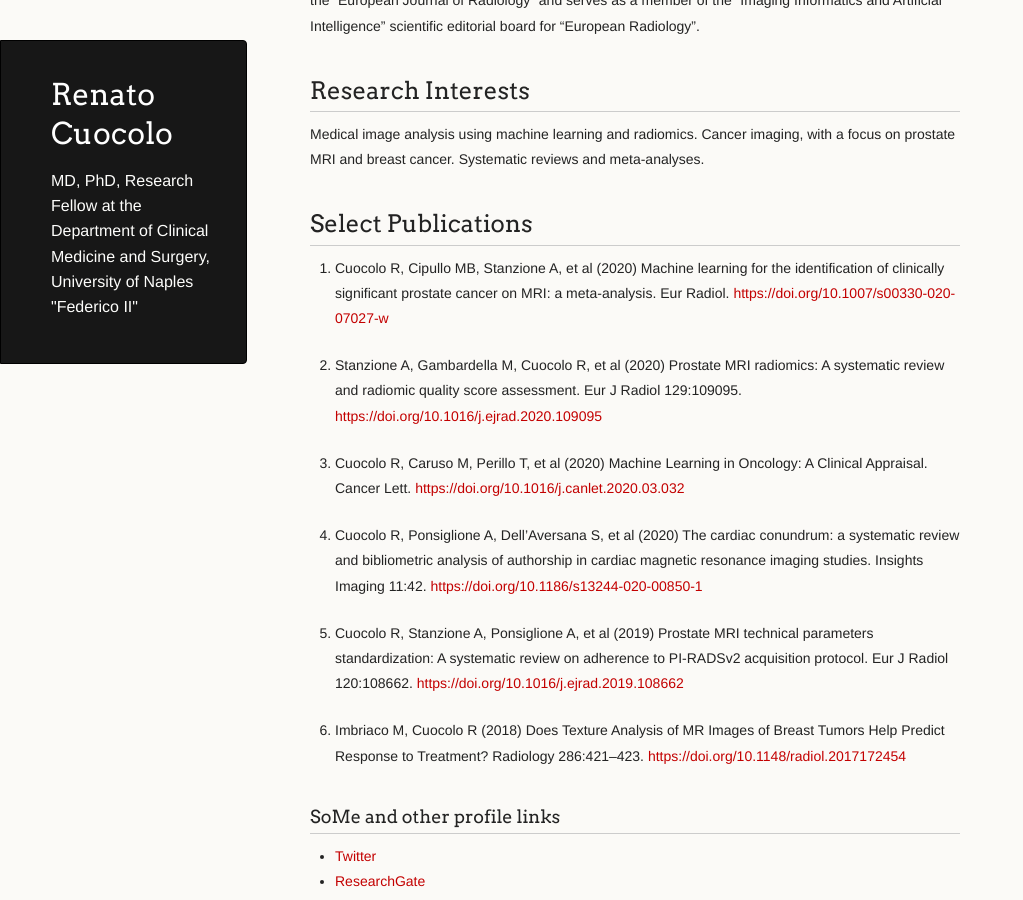
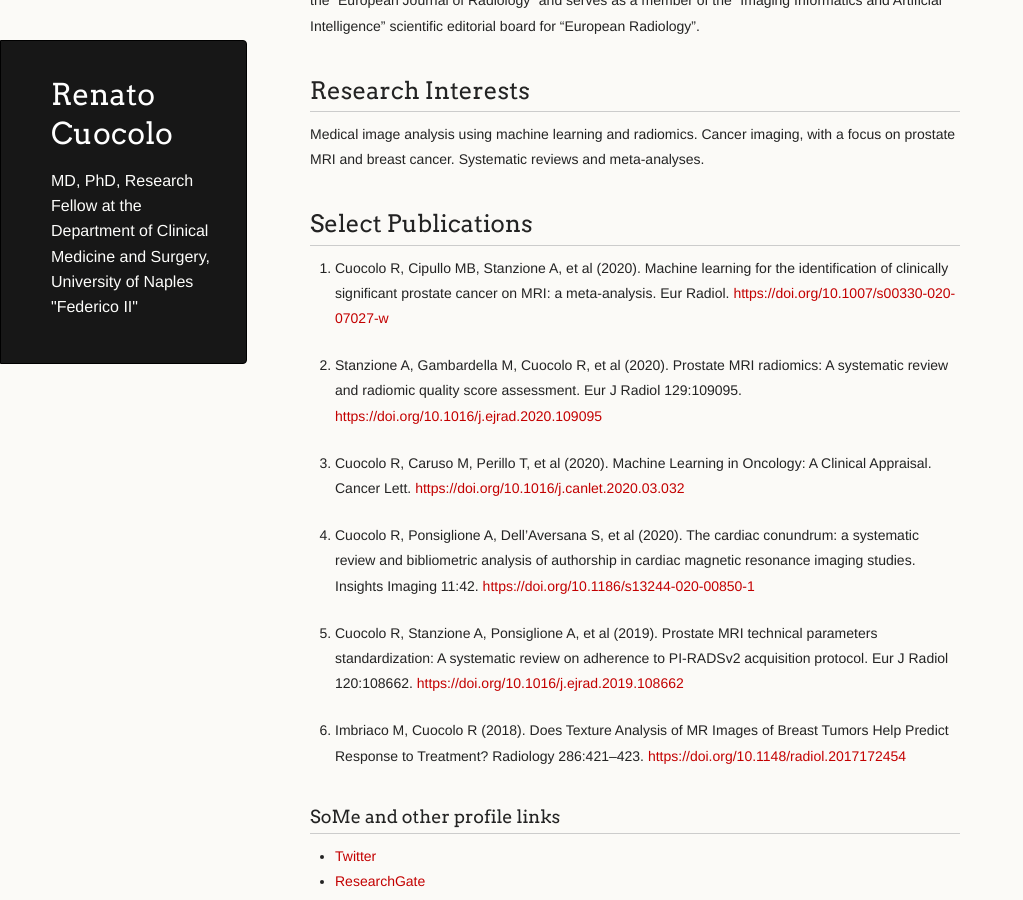
Before and after one commit to rcuocolo/rcuocolo.github.io, a Jekyll site: the page index.html, which Jekyll copies as it is, in a window 1280 px wide and 900 px high, scrolled down 382 px. Shown: the whole window, without its empty margins (0-1023 px from the left). Built offline with Jekyll 4.4.1, drawn with Linux system fonts in a browser that asks for light colours.

```diff
--- a/index.html
+++ b/index.html
@@ -35,22 +35,22 @@
 <a id="select-publications" class="anchor" href="#select-publications" aria-hidden="true"><span aria-hidden="true" class="octicon octicon-link"></span></a>Select Publications</h2>
 <ol>
 <li>
-<p>Cuocolo R, Cipullo MB, Stanzione A, et al (2020) Machine learning for the identification of clinically significant prostate cancer on MRI: a meta-analysis. Eur Radiol. <a href="https://doi.org/10.1007/s00330-020-07027-w">https://doi.org/10.1007/s00330-020-07027-w</a></p>
+<p>Cuocolo R, Cipullo MB, Stanzione A, et al (2020). Machine learning for the identification of clinically significant prostate cancer on MRI: a meta-analysis. Eur Radiol. <a href="https://doi.org/10.1007/s00330-020-07027-w">https://doi.org/10.1007/s00330-020-07027-w</a></p>
 </li>
 <li>
-<p>Stanzione A, Gambardella M, Cuocolo R, et al (2020) Prostate MRI radiomics: A systematic review and radiomic quality score assessment. Eur J Radiol 129:109095. <a href="https://doi.org/10.1016/j.ejrad.2020.109095">https://doi.org/10.1016/j.ejrad.2020.109095</a></p>
+<p>Stanzione A, Gambardella M, Cuocolo R, et al (2020). Prostate MRI radiomics: A systematic review and radiomic quality score assessment. Eur J Radiol 129:109095. <a href="https://doi.org/10.1016/j.ejrad.2020.109095">https://doi.org/10.1016/j.ejrad.2020.109095</a></p>
 </li>
 <li>
-<p>Cuocolo R, Caruso M, Perillo T, et al (2020) Machine Learning in Oncology: A Clinical Appraisal. Cancer Lett. <a href="https://doi.org/10.1016/j.canlet.2020.03.032">https://doi.org/10.1016/j.canlet.2020.03.032</a></p>
+<p>Cuocolo R, Caruso M, Perillo T, et al (2020). Machine Learning in Oncology: A Clinical Appraisal. Cancer Lett. <a href="https://doi.org/10.1016/j.canlet.2020.03.032">https://doi.org/10.1016/j.canlet.2020.03.032</a></p>
 </li>
 <li>
-<p>Cuocolo R, Ponsiglione A, Dell’Aversana S, et al (2020) The cardiac conundrum: a systematic review and bibliometric analysis of authorship in cardiac magnetic resonance imaging studies. Insights Imaging 11:42. <a href="https://doi.org/10.1186/s13244-020-00850-1">https://doi.org/10.1186/s13244-020-00850-1</a></p>
+<p>Cuocolo R, Ponsiglione A, Dell’Aversana S, et al (2020). The cardiac conundrum: a systematic review and bibliometric analysis of authorship in cardiac magnetic resonance imaging studies. Insights Imaging 11:42. <a href="https://doi.org/10.1186/s13244-020-00850-1">https://doi.org/10.1186/s13244-020-00850-1</a></p>
 </li>
 <li>
-<p>Cuocolo R, Stanzione A, Ponsiglione A, et al (2019) Prostate MRI technical parameters standardization: A systematic review on adherence to PI-RADSv2 acquisition protocol. Eur J Radiol 120:108662. <a href="https://doi.org/10.1016/j.ejrad.2019.108662">https://doi.org/10.1016/j.ejrad.2019.108662</a></p>
+<p>Cuocolo R, Stanzione A, Ponsiglione A, et al (2019). Prostate MRI technical parameters standardization: A systematic review on adherence to PI-RADSv2 acquisition protocol. Eur J Radiol 120:108662. <a href="https://doi.org/10.1016/j.ejrad.2019.108662">https://doi.org/10.1016/j.ejrad.2019.108662</a></p>
 </li>
 <li>
-<p>Imbriaco M, Cuocolo R (2018) Does Texture Analysis of MR Images of Breast Tumors Help Predict Response to Treatment? Radiology 286:421–423. <a href="https://doi.org/10.1148/radiol.2017172454">https://doi.org/10.1148/radiol.2017172454</a></p>
+<p>Imbriaco M, Cuocolo R (2018). Does Texture Analysis of MR Images of Breast Tumors Help Predict Response to Treatment? Radiology 286:421–423. <a href="https://doi.org/10.1148/radiol.2017172454">https://doi.org/10.1148/radiol.2017172454</a></p>
 </li>
 </ol>
 <h3>
```
